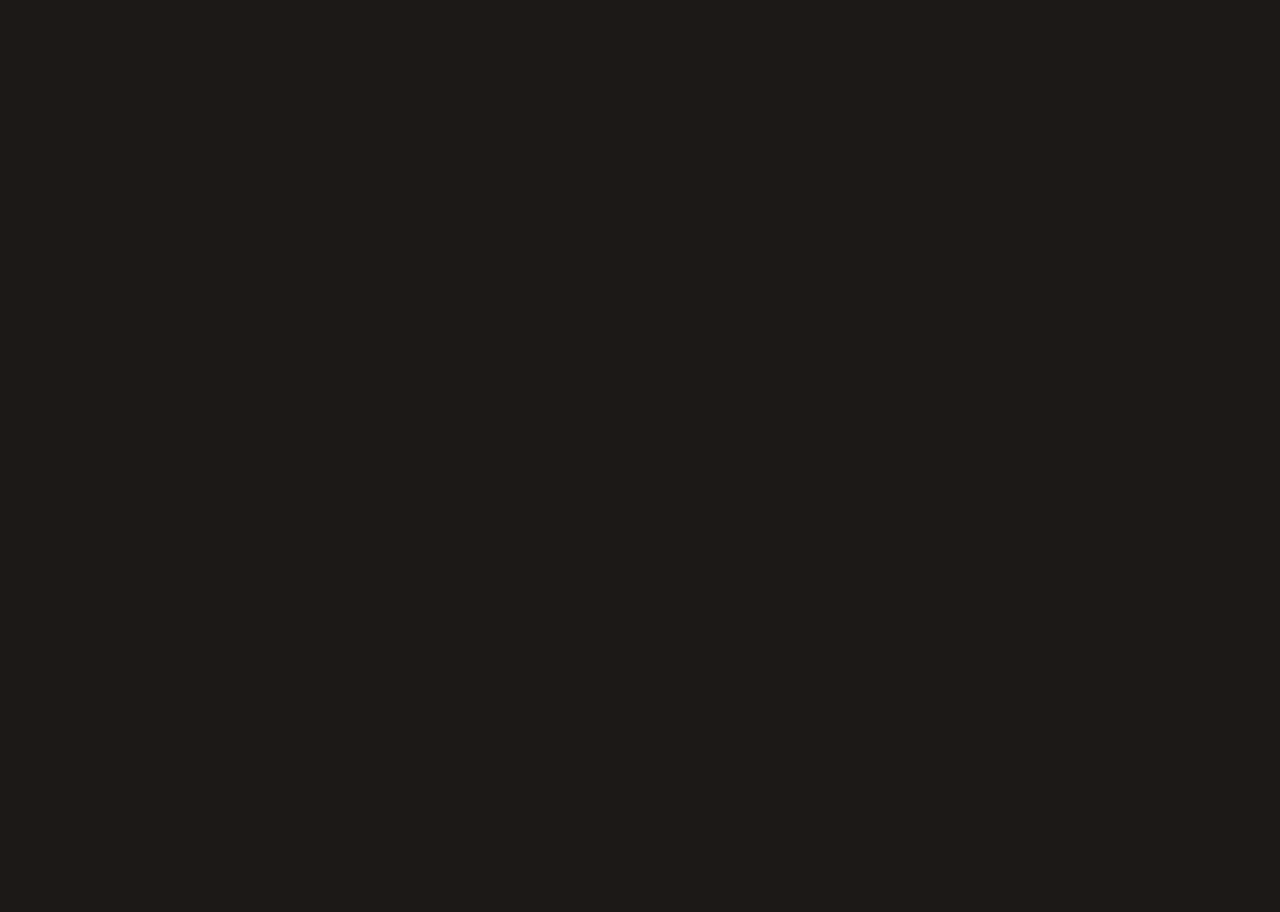
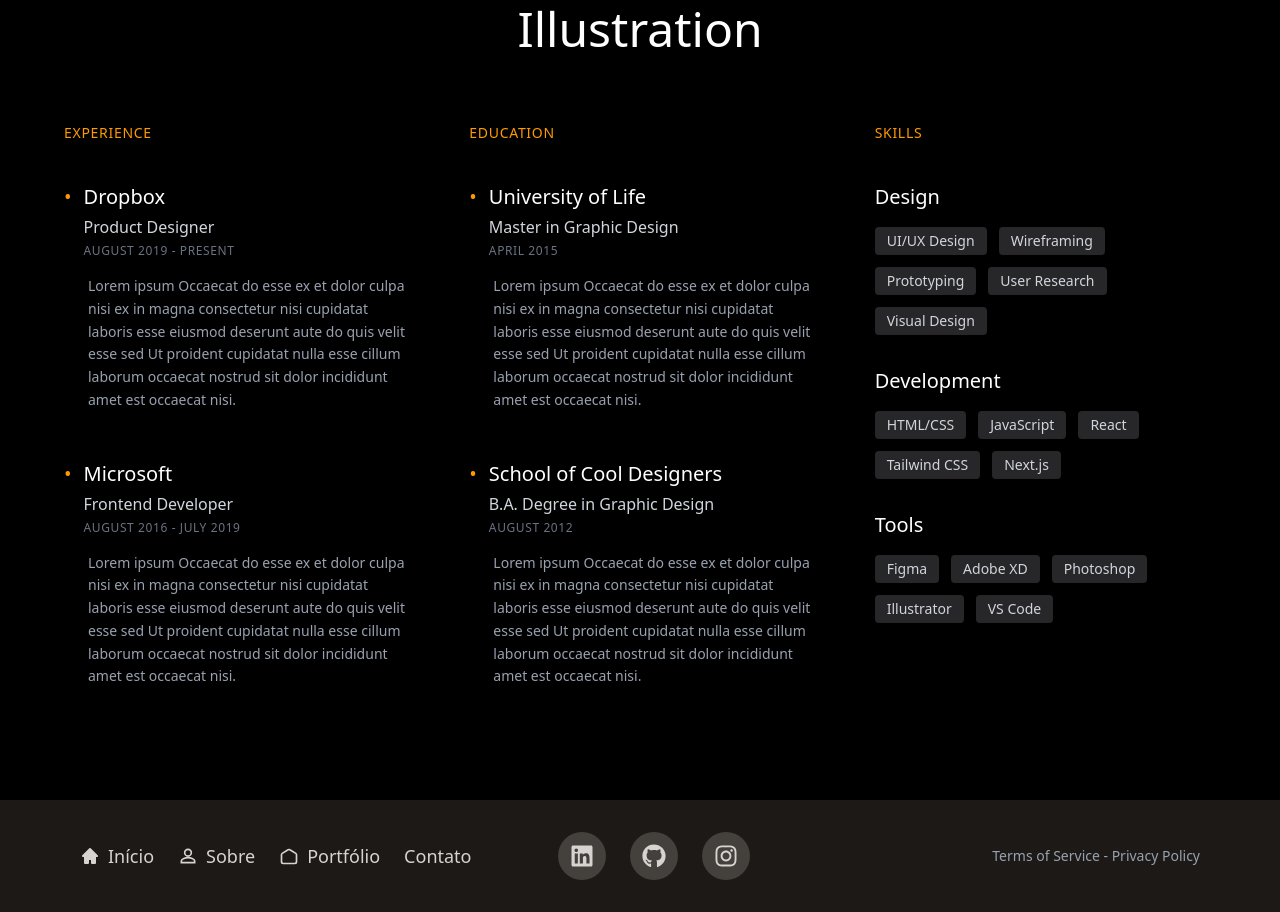
Before and after one commit to joaovlara/portfolio-landingpage, a Next.js app: page / in a window 1280 px wide. Shown: the part 1965-2877 px from the top of the page. Before the commit the page ends 1840 px from the top, so only its background shows below. Built offline with nearby package versions, Linux system fonts and the light colour scheme.

Commit message:
add: expertise

```diff
--- a/src/app/page.tsx
+++ b/src/app/page.tsx
@@ -2,6 +2,7 @@
 import Contact from "@/components/Sections/Contact";
 import Hero from "@/components/Sections/Hero";
 import Skills from "@/components/Sections/Skills";
+import Expertise from "@/components/Sections/Expertise";
 import Works from "@/components/Sections/Works";
 import CalltoAction from "@/components/Sections/CalltoAction";
 
@@ -10,7 +11,7 @@
     <main>
       <Hero />
       <About />
-
+      <Expertise />
     </main>
   );
 }
--- /dev/null
+++ b/src/components/Sections/Expertise.tsx
@@ -0,0 +1,153 @@
+import React from "react";
+
+export default function Expertise() {
+  return (
+    <section className="relative min-h-screen flex flex-col items-center justify-center py-16 px-4 md:px-8 bg-black text-white">
+      {/* Expertise Header */}
+      <div className="max-w-6xl w-full mb-16">
+        <h3 className="uppercase text-center text-sm tracking-wider text-amber-500 font-medium mb-8">
+          EXPERTISE
+        </h3>
+
+        <h2 className="text-center text-4xl md:text-5xl font-light leading-tight max-w-4xl mx-auto">
+          Visual Design, Branding Identity, UI Design,
+          Product Design, Prototyping, Illustration
+        </h2>
+      </div>
+
+      {/* Three Column Layout */}
+      <div className="max-w-6xl w-full grid grid-cols-1 md:grid-cols-2 lg:grid-cols-3 gap-x-16 gap-y-16">
+        {/* Experience Column */}
+        <div className="col-span-1">
+          <h3 className="uppercase text-sm tracking-wider text-amber-500 font-medium mb-10">
+            EXPERIENCE
+          </h3>
+
+          {/* Experience Item 1 */}
+          <div className="mb-12">
+            <div className="flex items-start mb-3">
+              <span className="text-amber-500 mr-3 text-xl">•</span>
+              <div>
+                <h4 className="text-xl font-normal mb-1">Dropbox</h4>
+                <p className="text-gray-300">Product Designer</p>
+                <p className="text-xs text-gray-500 uppercase tracking-wider mt-1">AUGUST 2019 - PRESENT</p>
+              </div>
+            </div>
+            <p className="text-gray-400 text-sm leading-relaxed ml-6 mt-4">
+              Lorem ipsum Occaecat do esse ex et dolor culpa nisi ex
+              in magna consectetur nisi cupidatat laboris esse
+              eiusmod deserunt aute do quis velit esse sed Ut
+              proident cupidatat nulla esse cillum laborum occaecat
+              nostrud sit dolor incididunt amet est occaecat nisi.
+            </p>
+          </div>
+
+          {/* Experience Item 2 */}
+          <div className="mb-12">
+            <div className="flex items-start mb-3">
+              <span className="text-amber-500 mr-3 text-xl">•</span>
+              <div>
+                <h4 className="text-xl font-normal mb-1">Microsoft</h4>
+                <p className="text-gray-300">Frontend Developer</p>
+                <p className="text-xs text-gray-500 uppercase tracking-wider mt-1">AUGUST 2016 - JULY 2019</p>
+              </div>
+            </div>
+            <p className="text-gray-400 text-sm leading-relaxed ml-6 mt-4">
+              Lorem ipsum Occaecat do esse ex et dolor culpa nisi ex
+              in magna consectetur nisi cupidatat laboris esse
+              eiusmod deserunt aute do quis velit esse sed Ut
+              proident cupidatat nulla esse cillum laborum occaecat
+              nostrud sit dolor incididunt amet est occaecat nisi.
+            </p>
+          </div>
+        </div>
+
+        {/* Education Column */}
+        <div className="col-span-1">
+          <h3 className="uppercase text-sm tracking-wider text-amber-500 font-medium mb-10">
+            EDUCATION
+          </h3>
+
+          {/* Education Item 1 */}
+          <div className="mb-12">
+            <div className="flex items-start mb-3">
+              <span className="text-amber-500 mr-3 text-xl">•</span>
+              <div>
+                <h4 className="text-xl font-normal mb-1">University of Life</h4>
+                <p className="text-gray-300">Master in Graphic Design</p>
+                <p className="text-xs text-gray-500 uppercase tracking-wider mt-1">APRIL 2015</p>
+              </div>
+            </div>
+            <p className="text-gray-400 text-sm leading-relaxed ml-6 mt-4">
+              Lorem ipsum Occaecat do esse ex et dolor culpa nisi ex
+              in magna consectetur nisi cupidatat laboris esse
+              eiusmod deserunt aute do quis velit esse sed Ut
+              proident cupidatat nulla esse cillum laborum occaecat
+              nostrud sit dolor incididunt amet est occaecat nisi.
+            </p>
+          </div>
+
+          {/* Education Item 2 */}
+          <div className="mb-12">
+            <div className="flex items-start mb-3">
+              <span className="text-amber-500 mr-3 text-xl">•</span>
+              <div>
+                <h4 className="text-xl font-normal mb-1">School of Cool Designers</h4>
+                <p className="text-gray-300">B.A. Degree in Graphic Design</p>
+                <p className="text-xs text-gray-500 uppercase tracking-wider mt-1">AUGUST 2012</p>
+              </div>
+            </div>
+            <p className="text-gray-400 text-sm leading-relaxed ml-6 mt-4">
+              Lorem ipsum Occaecat do esse ex et dolor culpa nisi ex
+              in magna consectetur nisi cupidatat laboris esse
+              eiusmod deserunt aute do quis velit esse sed Ut
+              proident cupidatat nulla esse cillum laborum occaecat
+              nostrud sit dolor incididunt amet est occaecat nisi.
+            </p>
+          </div>
+        </div>
+
+        {/* Skills Column (Third column) */}
+        <div className="col-span-1">
+          <h3 className="uppercase text-sm tracking-wider text-amber-500 font-medium mb-10">
+            SKILLS
+          </h3>
+
+          {/* Skill Categories */}
+          <div className="mb-8">
+            <h4 className="text-xl font-normal mb-4">Design</h4>
+            <div className="flex flex-wrap gap-3">
+              <span className="bg-zinc-800 text-gray-300 px-3 py-1 text-sm rounded">UI/UX Design</span>
+              <span className="bg-zinc-800 text-gray-300 px-3 py-1 text-sm rounded">Wireframing</span>
+              <span className="bg-zinc-800 text-gray-300 px-3 py-1 text-sm rounded">Prototyping</span>
+              <span className="bg-zinc-800 text-gray-300 px-3 py-1 text-sm rounded">User Research</span>
+              <span className="bg-zinc-800 text-gray-300 px-3 py-1 text-sm rounded">Visual Design</span>
+            </div>
+          </div>
+
+          <div className="mb-8">
+            <h4 className="text-xl font-normal mb-4">Development</h4>
+            <div className="flex flex-wrap gap-3">
+              <span className="bg-zinc-800 text-gray-300 px-3 py-1 text-sm rounded">HTML/CSS</span>
+              <span className="bg-zinc-800 text-gray-300 px-3 py-1 text-sm rounded">JavaScript</span>
+              <span className="bg-zinc-800 text-gray-300 px-3 py-1 text-sm rounded">React</span>
+              <span className="bg-zinc-800 text-gray-300 px-3 py-1 text-sm rounded">Tailwind CSS</span>
+              <span className="bg-zinc-800 text-gray-300 px-3 py-1 text-sm rounded">Next.js</span>
+            </div>
+          </div>
+
+          <div className="mb-8">
+            <h4 className="text-xl font-normal mb-4">Tools</h4>
+            <div className="flex flex-wrap gap-3">
+              <span className="bg-zinc-800 text-gray-300 px-3 py-1 text-sm rounded">Figma</span>
+              <span className="bg-zinc-800 text-gray-300 px-3 py-1 text-sm rounded">Adobe XD</span>
+              <span className="bg-zinc-800 text-gray-300 px-3 py-1 text-sm rounded">Photoshop</span>
+              <span className="bg-zinc-800 text-gray-300 px-3 py-1 text-sm rounded">Illustrator</span>
+              <span className="bg-zinc-800 text-gray-300 px-3 py-1 text-sm rounded">VS Code</span>
+            </div>
+          </div>
+        </div>
+      </div>
+    </section>
+  );
+}
--- a/src/components/Sections/Skills.tsx
+++ b/src/components/Sections/Skills.tsx
@@ -2,7 +2,7 @@
 
 const Skills = () => {
   return (
-    <section className="bg-stone-500 flex flex-col items-center justify-center">
+    <section className="flex flex-col items-center justify-center">
       <div className="container p-9 flex gap-1 whitespace-wrap justify-around">
 
       </div>
```
